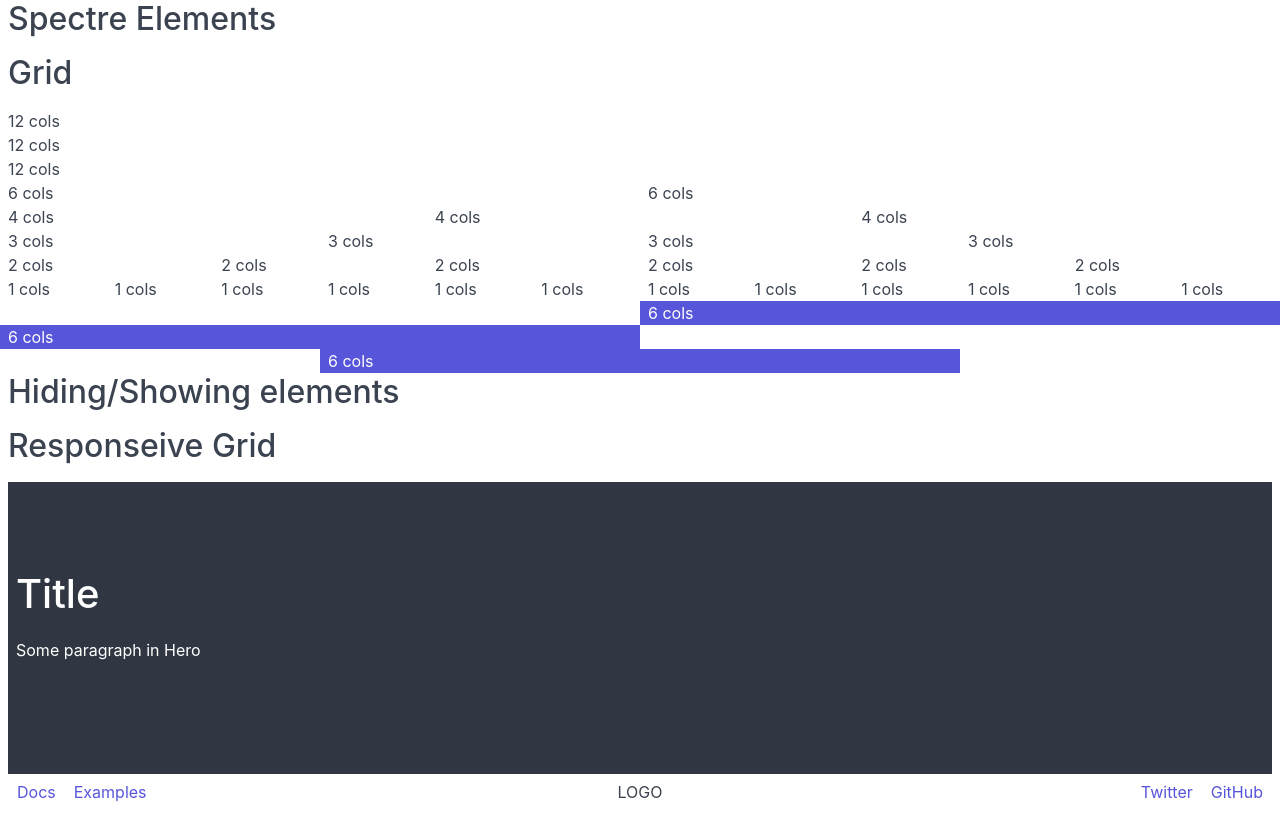
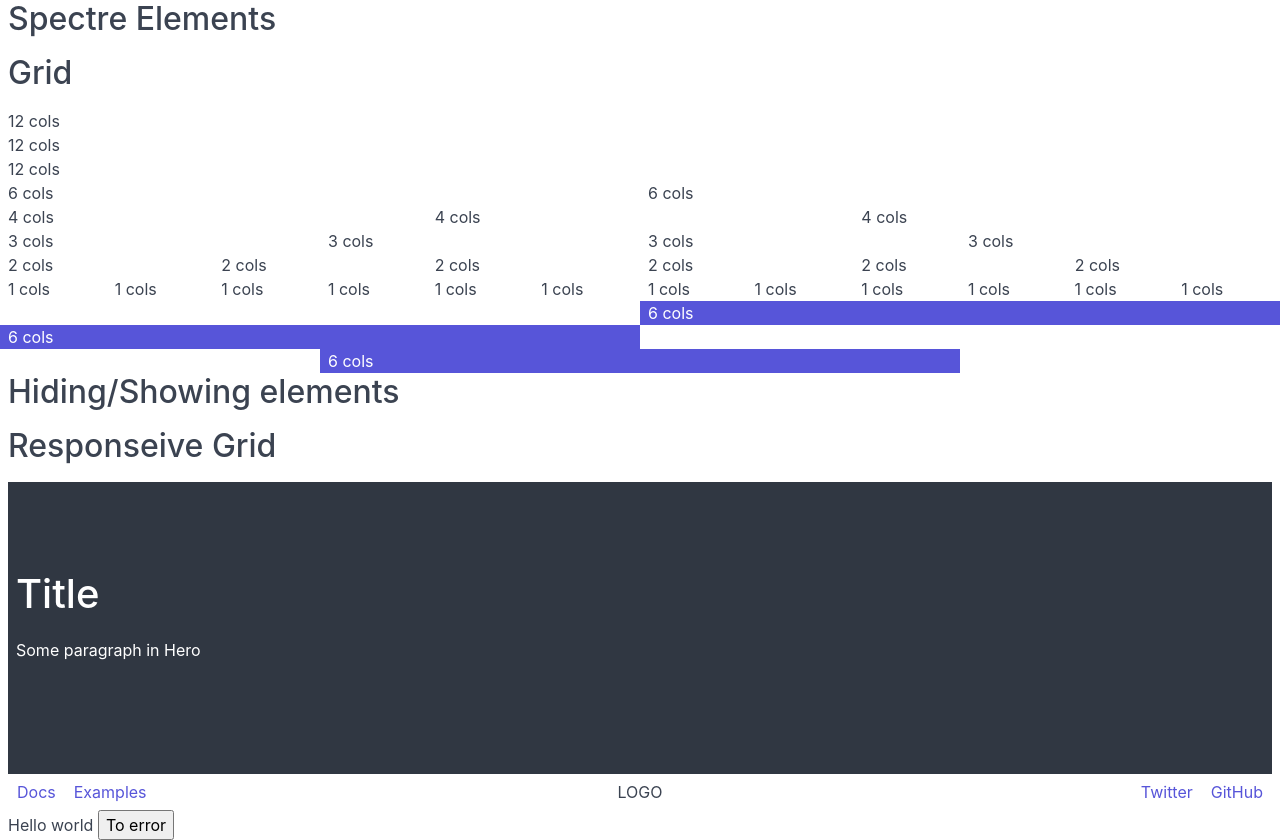
Before and after one commit to renegat59/spectre-vue, a Vue app: page / in a window 1280 px wide. Before the commit the page ends 810 px from the top, so only its background shows below. Built offline with nearby package versions, Linux system fonts and the light colour scheme.

Commit message:
added color directive for setting the bg and text color

```diff
--- a/src/App.vue
+++ b/src/App.vue
@@ -45,6 +45,9 @@
         <a href="#" class="btn btn-link">GitHub</a>
       </s-navbar-section>
     </s-navbar>
+    <div v-color:bg="color">
+      Hello world <button @click="color='error'">To error</button>
+    </div>
   </s-conatiner>
 </template>
 
@@ -58,6 +61,11 @@ import Navbar from "./components/Navbar.vue";
 import NavbarSection from "./components/NavbarSection.vue";
 
 export default {
+  data() {
+    return {
+      color: 'warning'
+    }
+  },
   components: {
     "s-row": Row,
     "s-conatiner": Container,
--- a/src/consts.js
+++ b/src/consts.js
@@ -1,2 +1,3 @@
 export const screenSizes = ['xs', 'sm', 'md', 'lg', 'xl'];
 export const autoOffsets = ['l', 'r', 'x'];
+export const colors = ['primary', 'secondary', 'dark', 'light', 'gray', 'success', 'warning', 'error'];
--- a/src/directives/index.js
+++ b/src/directives/index.js
@@ -1,4 +1,5 @@
 import ShowOn from './show-on';
 import HideOn from './hide-on';
+import Color from './color';
 
-export default { ShowOn, HideOn };
+export default { ShowOn, HideOn, Color };
```
